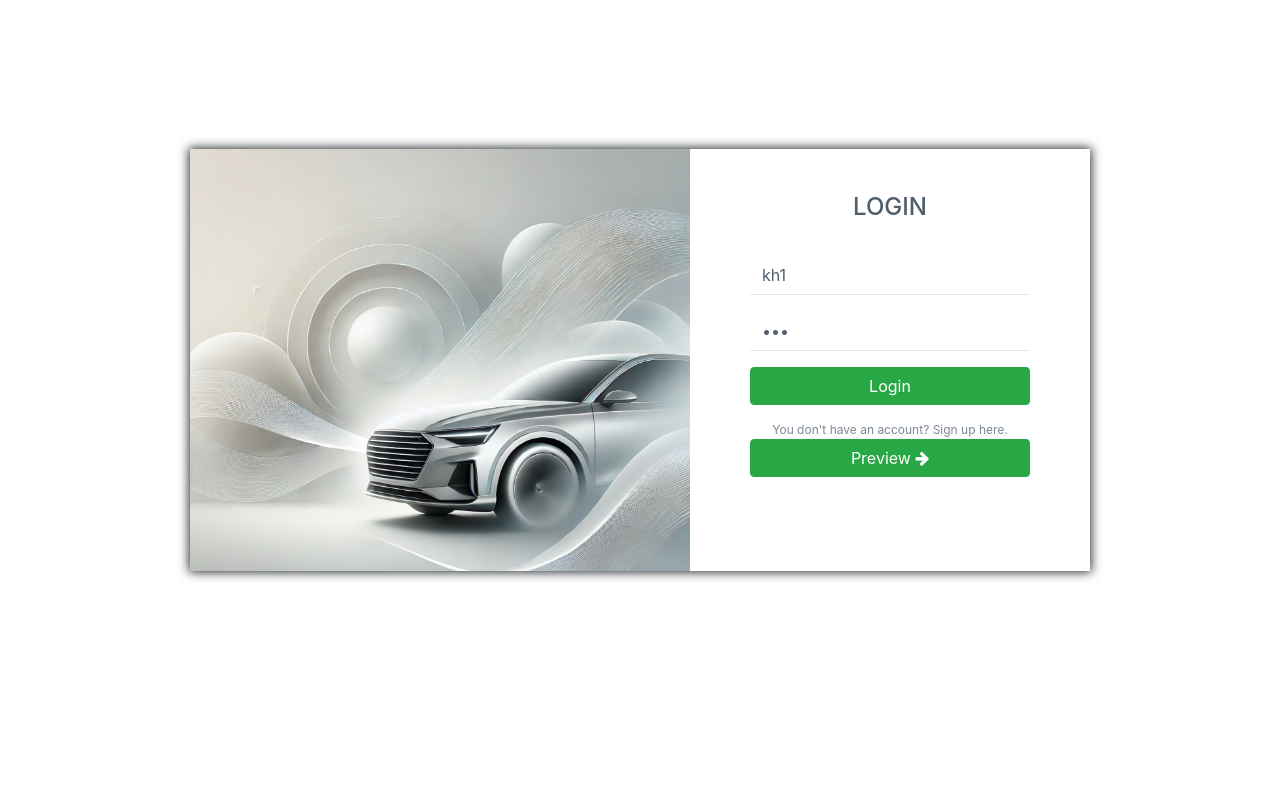
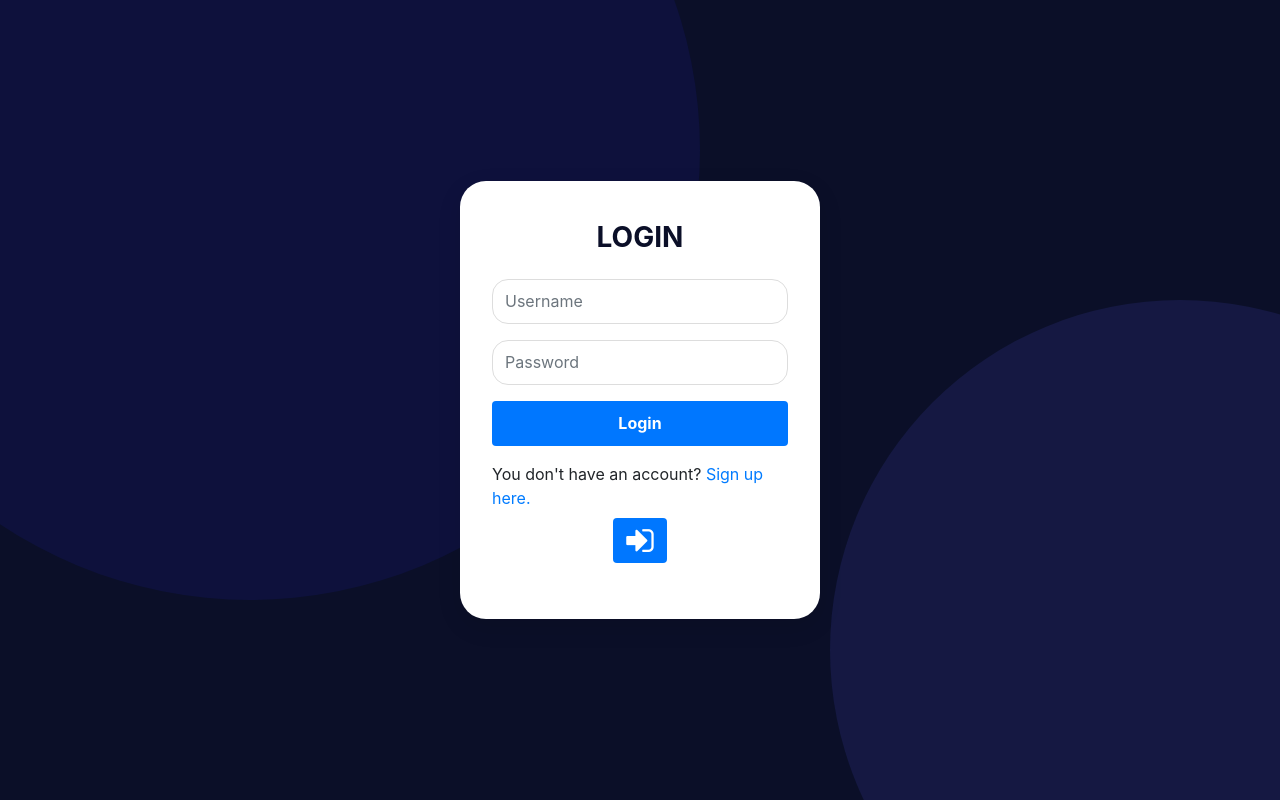
Before and after one commit to retawsolit/Project-SE, a Node server app: page /customer/login in a window 1280 px wide. Run offline with Node 20, Linux system fonts and the light colour scheme; some libraries are stand-ins or nearby versions.

Commit message:
Login fixing

```diff
--- a/nodejs/public/admin/css/Login.css
+++ b/nodejs/public/admin/css/Login.css
@@ -1,90 +1,111 @@
+*{margin:0;padding:0;box-sizing:border-box}
+html,body{height:100%;font-family:"Segoe UI",sans-serif;overflow:hidden}
+
 .register-photo {
-    /* background: #f1f7fc; */
-    padding: 149px 0
+  display: flex;
+  height:100vh;
+  position:relative;
+  background:#0B0F28;
+}
+.register-photo::before,
+.register-photo::after {
+  content:""; position:absolute; border-radius:50%; opacity:.3;
+}
+.register-photo::before {
+  width:900px; height:900px;
+  background:#151A6A;
+  top:-300px; left:-200px;
+}
+.register-photo::after {
+  width:700px; height:700px;
+  background:#2C2F7E;
+  bottom:-200px; right:-250px;
+  z-index: 0;
+  position: absolute;
 }
 
-.register-photo .image-holder {
-    display: table-cell;
-    width: auto;
-    background: url(../../Robin.png);
-    background-size: cover
+.form-container {
+  flex:1; display:flex;
+}
+.image-holder {
+  flex:1.2; position:relative;
+  position: absolute;
+  top: 0; left: 0; bottom: 0;
+  width: 100%;
+  z-index: 0;
+}
+.image-holder img {
+  width:100%; height:100%; object-fit:cover;
 }
 
-.form-container{
-    box-shadow: 0px 0px 10px 1px;
-    min-height: 422px;
+.form-container form {
+  flex:.8;
+  background:#fff;
+  border-radius:26px;
+  box-shadow:0 8px 24px rgba(0,0,0,0.1);
+  padding:40px 32px;
+  width:100%;
+  max-width:360px;
+  margin:auto;
+  position:relative;
 }
 
-.register-photo .form-container {
-    display: table;
-    max-width: 900px;
-    width: 90%;
-    margin: 0 auto;
-    /* box-shadow: 1px 1px 5px rgba(0, 0, 0, 0.1) */
+.form-container form h2.text-center {
+  font-size:1.75rem;
+  font-weight:700;
+  line-height:1.2;
+  margin-bottom:1.5rem;
+  color:#0B0F28;
+}
+.form-container form h2 span {
+  color:#007BFF;
 }
 
-.register-photo form {
-    display: table-cell;
-    width: 400px;
-    background-color: #ffffff;
-    padding: 40px 60px;
-    color: #505e6c
+.form-group {
+  margin-bottom:1rem;
+  text-align: center;
 }
 
-@media (max-width:991px) {
-    .register-photo form {
-        padding: 40px
-    }
+.form-group .form-control {
+  height:45px;
+  padding:0 12px;
+  border:1px solid #DDD;
+  border-radius: 16px;
+  font-size:1rem;
+  transition:border-color .2s;
+}
+.form-group .form-control:focus {
+  border-color:#007BFF;
+  outline:none;
 }
 
-.register-photo form h2 {
-    font-size: 24px;
-    line-height: 1.5;
-    margin-bottom: 30px
+.form-group .btn-block {
+  display: inline-block;
+  width: auto;
 }
 
-.register-photo form .form-control {
-    background: transparent;
-    border: none;
-    border-bottom: 1px solid #dfe7f1;
-    border-radius: 0;
-    box-shadow: none;
-    outline: none;
-    color: inherit;
-    text-indent: 0px;
-    height: 40px
+.btn-success {
+  background: #0077ff!important;
+  border-color: transparent!important;
+  height:45px;
+  font-size:1rem;
+  font-weight:bold;
+  border-radius: 32px;
+  transition:background .2s;
+}
+.btn-success:hover {
+  color: #020974!important;
 }
 
-.register-photo form .form-check {
-    font-size: 13px;
-    line-height: 20px
+.form-group:last-child {
+  margin-top:.5rem;
 }
-
-.register-photo form .btn-primary {
-    background: green;
-    border: none;
-    border-radius: 4px;
-    padding: 11px;
-    box-shadow: none;
-    margin-top: 35px;
-    text-shadow: none;
-    outline: none !important
+.form-group:last-child a {
+  display:inline-block;
+  font-size:.9rem;
+  color:#555;
+  text-decoration:none;
 }
-
-.register-photo form .btn-primary:hover,
-.register-photo form .btn-primary:active {
-    background: green
+.form-group:last-child a:hover {
+  color:#007BFF;
 }
-
-.register-photo form .btn-primary:active {
-    transform: translateY(1px)
-}
-
-.register-photo form .already {
-    display: block;
-    text-align: center;
-    font-size: 12px;
-    color: #6f7a85;
-    opacity: 0.9;
-    text-decoration: none
-}
--- a/nodejs/views/customer/loginCustomer.ejs
+++ b/nodejs/views/customer/loginCustomer.ejs
@@ -17,12 +17,12 @@
             <div class="image-holder"></div>
             <form method="post" action="/customer/login">
                 <h2 class="text-center">LOGIN</h2>
-                <div class="form-group"><input class="form-control" type="text" name="taiKhoan" placeholder="User Name" required value="kh1"></div>
-                <div class="form-group"><input class="form-control" type="password" name="password" placeholder="Password" required value="123"></div>
+                <div class="form-group"><input class="form-control" type="text" name="taiKhoan" placeholder="Username"></div>
+                <div class="form-group"><input class="form-control" type="password" name="password" placeholder="Password"></div>
                 <div class="form-group"><p style="color: red;"><%= dataLogin %></p></div>
-                <div class="form-group"><input class="btn btn-success btn-block" type="submit" value="Login"></input></div>
-                <a class="already" href="/customer/signup">You don't have an account? Sign up here.</a>
-                <div class="form-group"><a href="/customer/home"><button class="btn btn-success btn-block" type="button" name="submit2">Preview <i class="fa fa-arrow-right" aria-hidden="true"></i></button></a></div>
+                <div class="form-group"><input class="btn btn-success btn-block" type="submit" value="Login" style="font-weight: bold;"></input></div>
+                <a>You don't have an account?</a><a class="already" href="/customer/signup"> Sign up here.</a>
+                <div class="form-group"><a href="/customer/home"><button class="btn btn-success btn-block" type="button" name="submit2"><i class="fa fa-sign-in fa-2x" aria-hidden="true"></i></button></a></div>
             </form>
         </div>
     </div>
```
Also changed, not shown: nodejs/views/customer/changePass.ejs (+4 -4 lines), nodejs/public/images/avticon.png (deleted).
